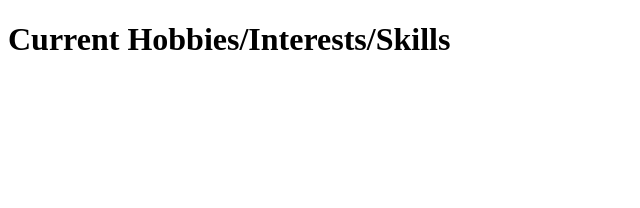
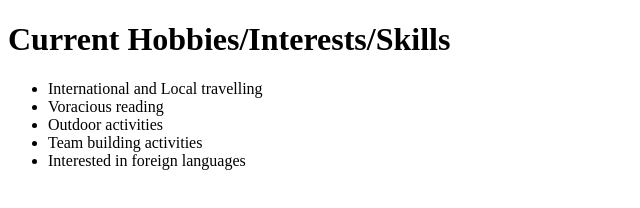
Before and after one commit to victoria-o28/Portfolio, a plain HTML site: page Interests.html in a window 1280 px wide. Shown: the whole page, without its empty margins (0-640 px from the left). Drawn offline with Linux system fonts and the light colour scheme.

Commit message:
Add unordered list

```diff
--- a/Interests.html
+++ b/Interests.html
@@ -6,6 +6,12 @@
   </head>
   <body>
       <h1><div class="column"></div>Current Hobbies/Interests/Skills</h1>
-
+      <ul>
+        <li>International and Local travelling</li>
+        <li>Voracious reading</li>
+        <li>Outdoor activities</li>
+        <li>Team building activities</li>
+        <li>Interested in foreign languages</li>
+      </ul>
   </body>
 </html>
```
